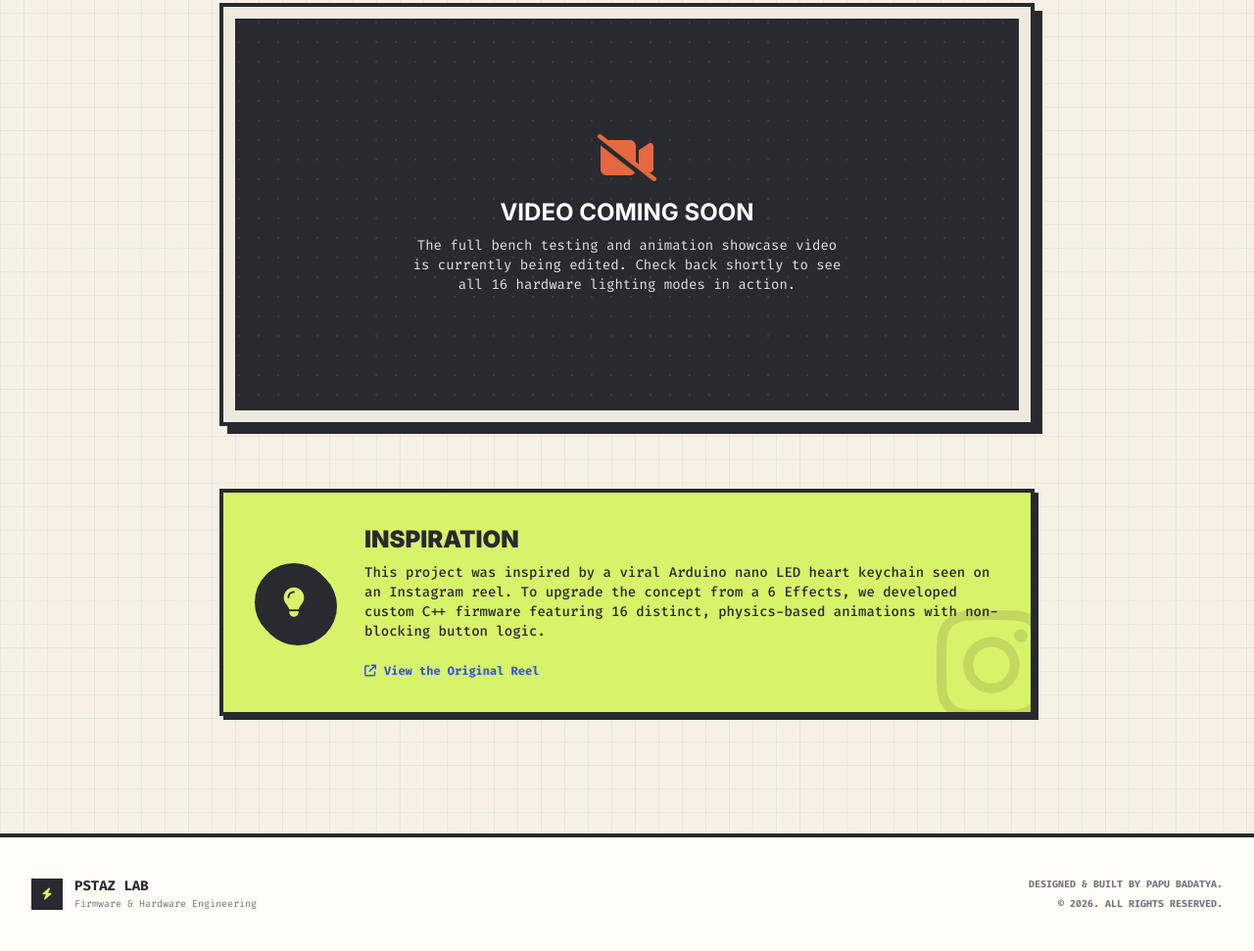
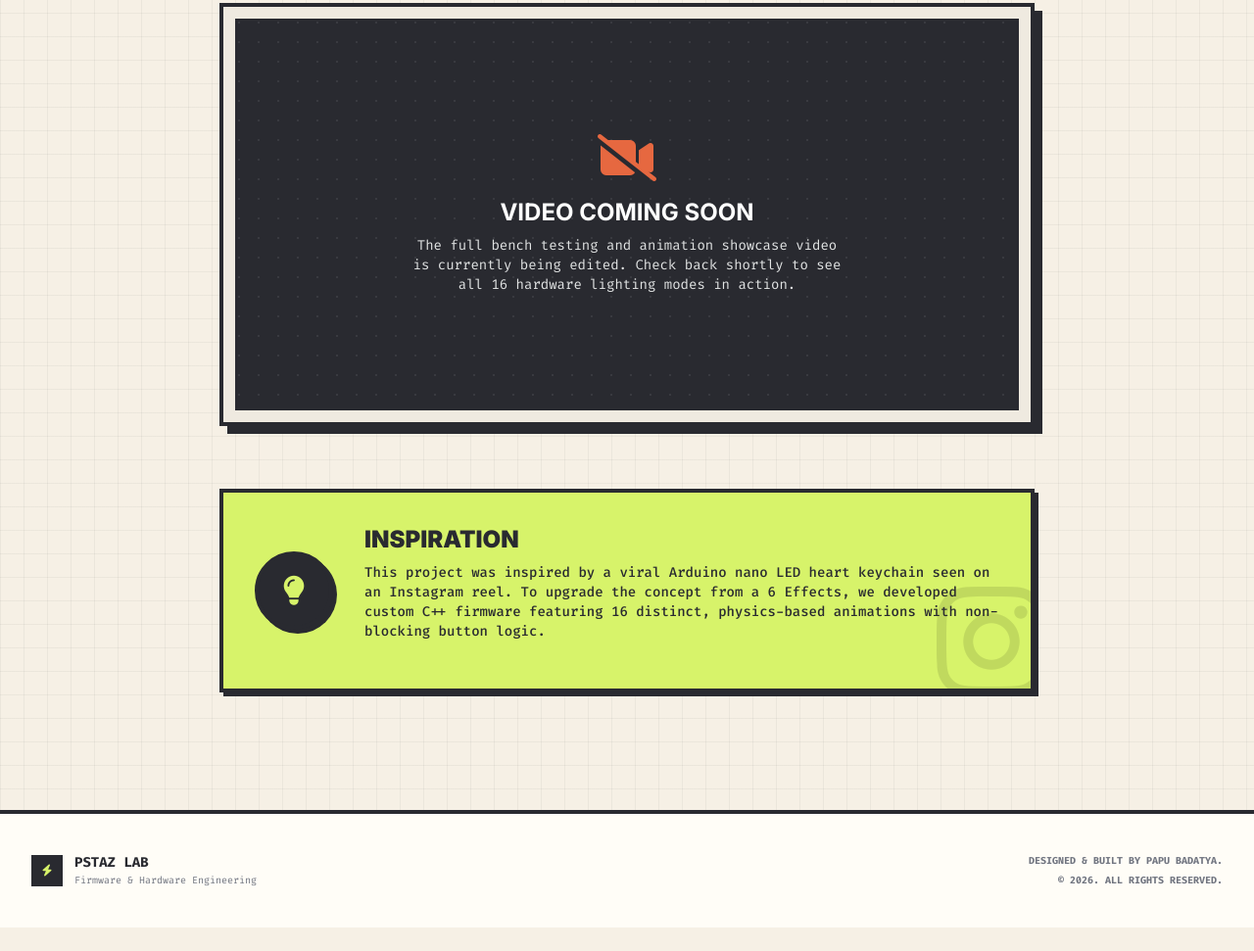
Before and after one commit to pstarz7/pstarzlab, a plain HTML site: page projects/heart-keychain.html in a window 1280 px wide. Shown: the part 3227-4198 px from the top of the page at 98% size. After the commit the page ends 4174 px from the top, so only its background shows below. Drawn offline with nearby package versions, Linux system fonts and the light colour scheme; a script that the page names is missing.

Commit message:
Update txt content

```diff
--- a/projects/heart-keychain.html
+++ b/projects/heart-keychain.html
@@ -370,9 +370,9 @@
                     <p class="font-mono text-xs sm:text-sm text-editorial-ink font-medium leading-relaxed mb-4">
                         This project was inspired by a viral Arduino nano LED heart keychain seen on an Instagram reel. To upgrade the concept from a 6 Effects, we developed custom C++ firmware featuring 16 distinct, physics-based animations with non-blocking button logic.
                     </p>
-                    <a href="https://www.instagram.com/reel/DeRaJGYOtM_/?dlrf=OGpuejh3anJkbW81" target="_blank" class="inline-flex items-center gap-2 font-mono text-xs font-bold text-editorial-cobalt hover:text-editorial-orange transition-colors">
+                    <!-- <a href="https://www.instagram.com/reel/DeRaJGYOtM_/?dlrf=OGpuejh3anJkbW81" target="_blank" class="inline-flex items-center gap-2 font-mono text-xs font-bold text-editorial-cobalt hover:text-editorial-orange transition-colors">
                         <i class="fa-solid fa-arrow-up-right-from-square"></i> View the Original Reel
-                    </a>
+                    </a> -->
                 </div>
             </div>
         </section>
```
